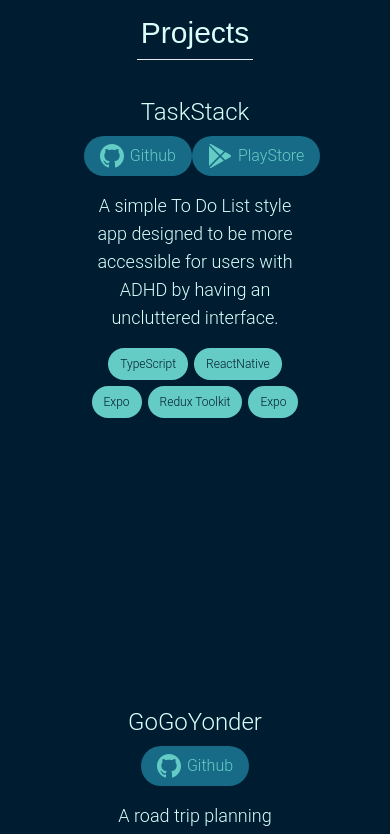
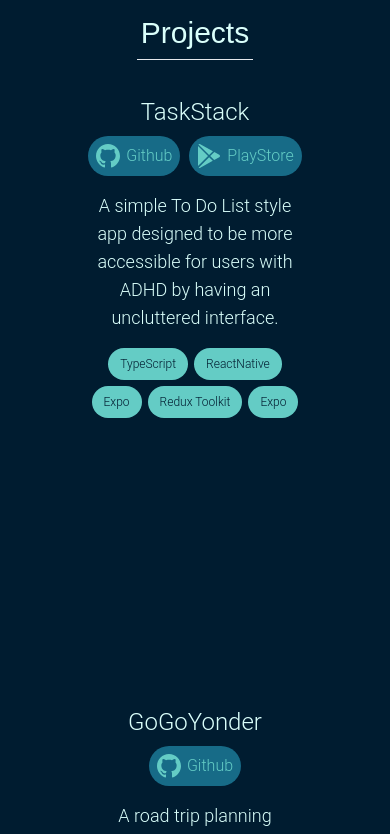
Before and after one commit to JLEWilson/PortfolioWebsite, a React (Create React App) app: page / in a window 390 px wide. Shown: the part 1160-1994 px from the top of the page. Built offline with nearby package versions, Linux system fonts and the light colour scheme; what tailwindcss-3d would draw is missing.

Commit message:
Adjust link sizes on small screens

```diff
--- a/src/components/project.tsx
+++ b/src/components/project.tsx
@@ -35,7 +35,7 @@ const Project = ({ repoData }: projectPropTypes) => {
             className={join(
               'flex space-x-1.5',
               'fill-secondary bg-primary',
-              'rounded-full py-2 px-4  mx-auto',
+              'rounded-full py-2 px-2 sm:px-4  mx-auto',
               'transition',
               'duration-700',
               'group-hover/project:fill-background group-hover/project:bg-secondary group-hover/project:text-background',
```
